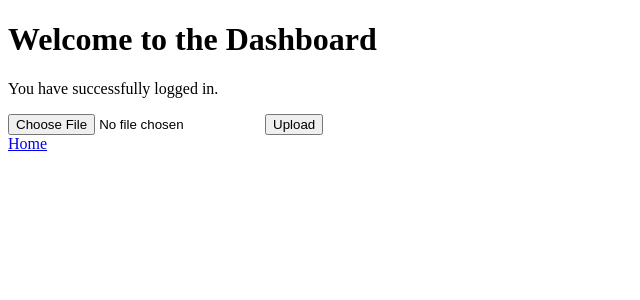
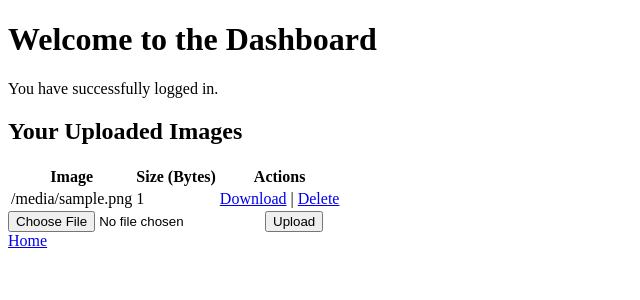
Before and after one commit to yevonnaelandrew/secure-image-upload-python, a Flask app: template templates/dashboard.html in a window 1280 px wide. Shown: the top 300 px of the page, without its empty margins (0-640 px from the left). Run offline with Flask 3, Linux system fonts and the light colour scheme; the template is opened without the code that fills it: most values are stand-ins (such as "Sample title", 1, 10 or a date in 2020).

Commit message:
Add download and delete capability

```diff
--- a/app.py
+++ b/app.py
@@ -1,4 +1,4 @@
-from flask import Flask, render_template, request, redirect, url_for, flash, session, send_from_directory
+from flask import Flask, render_template, request, redirect, url_for, flash, session, send_from_directory, abort
 from flask_sqlalchemy import SQLAlchemy
 import hashlib
 from cryptography.hazmat.backends import default_backend
@@ -71,6 +71,7 @@ def login():
         user = User.query.filter_by(username=username, password=hashed_password).first()
         if user:
             # Login successful
+            session['username'] = username
             symmetric_key = create_symmetric_key(password)
             session['symmetric_key'] = symmetric_key.hex()
             return redirect(url_for('dashboard'))
@@ -114,7 +115,35 @@ def upload_file():
 
 @app.route('/dashboard')
 def dashboard():
-    return render_template('dashboard.html')
+    if 'username' not in session:
+        return redirect(url_for('login'))
+
+    username = session['username']
+    user_folder = os.path.join(app.config['UPLOAD_FOLDER'], username)
+    if not os.path.exists(user_folder):
+        os.makedirs(user_folder)
+    image_files = [f for f in os.listdir(user_folder) if os.path.isfile(os.path.join(user_folder, f))]
+    file_sizes = {f: os.path.getsize(os.path.join(user_folder, f)) for f in image_files}
+    return render_template('dashboard.html', image_files=image_files, file_sizes=file_sizes)
+
+@app.route('/uploads/<username>/<filename>')
+def download_file(username, filename):
+    user_folder = os.path.join(app.config['UPLOAD_FOLDER'], username)
+    if not os.path.exists(os.path.join(user_folder, filename)):
+        abort(404)
+    return send_from_directory(user_folder, filename, as_attachment=True)
+
+@app.route('/delete/<filename>')
+def delete_file(filename):
+    if 'username' not in session:
+        return redirect(url_for('login'))
+
+    username = session['username']
+    user_folder = os.path.join(app.config['UPLOAD_FOLDER'], username)
+    file_path = os.path.join(user_folder, filename)
+    if os.path.exists(file_path):
+        os.remove(file_path)
+    return redirect(url_for('dashboard'))
 
 if __name__ == '__main__':
     app.run(debug=True, host='0.0.0.0')
--- a/templates/dashboard.html
+++ b/templates/dashboard.html
@@ -6,6 +6,24 @@
 <body>
     <h1>Welcome to the Dashboard</h1>
     <p>You have successfully logged in.</p>
+    <h2>Your Uploaded Images</h2>
+    <table>
+        <tr>
+            <th>Image</th>
+            <th>Size (Bytes)</th>
+            <th>Actions</th>
+        </tr>
+        {% for file in image_files %}
+        <tr>
+            <td>{{ file }}</td>
+            <td>{{ file_sizes[file] }}</td>
+            <td>
+                <a href="{{ url_for('download_file', filename=file) }}">Download</a> |
+                <a href="{{ url_for('delete_file', filename=file) }}">Delete</a>
+            </td>
+        </tr>
+        {% endfor %}
+    </table>
     <form action="{{ url_for('upload_file') }}" method="post" enctype="multipart/form-data">
         <input type="file" name="file">
         <input type="submit" value="Upload">
```
